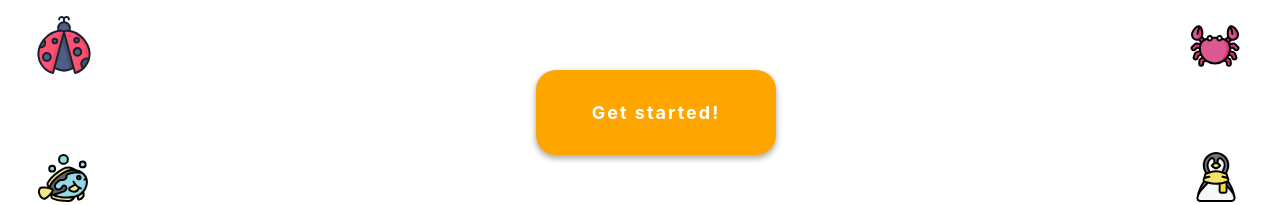
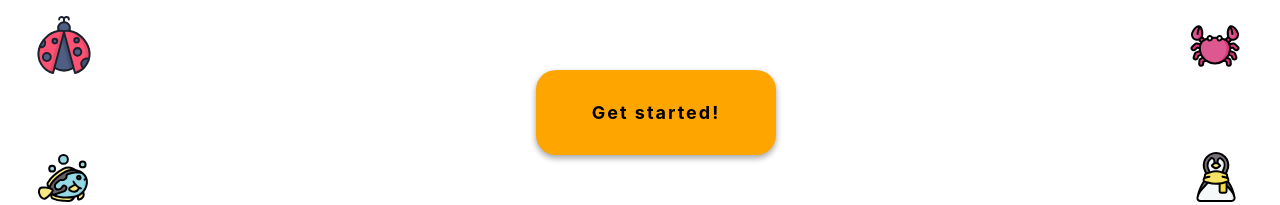
Before and after one commit to fac24/alis-learning, a Next.js app: page / in a window 1280 px wide. Shown: the part 250-455 px from the top of the page. Built offline with nearby package versions, Linux system fonts and the light colour scheme.

Commit message:
changed text for get started button to make accessible
co-authored-by: Hallie <vasystus@users.noreply.github.com>
co-authored-by: Peter <PJSalter@users.noreply.github.com>

```diff
--- a/pages/index.js
+++ b/pages/index.js
@@ -40,7 +40,7 @@ const ChildStart = styled.a`
   width: 15rem;
   padding: 2rem;
   box-shadow: rgba(0, 0, 0, 0.16) 0px 3px 6px, rgba(0, 0, 0, 0.23) 0px 3px 6px;
-  color: white;
+  color: #000;
   font-size: 18px;
   font-weight: 700;
   border-radius: 20px;
```
